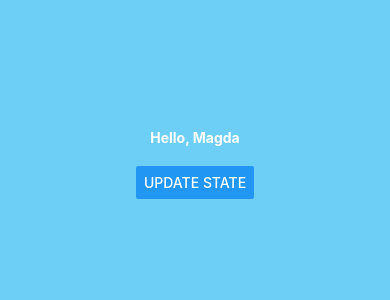
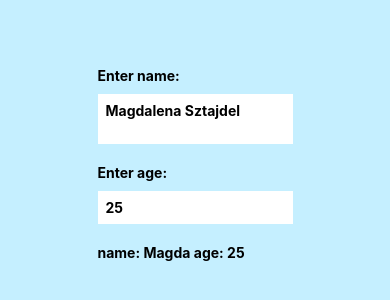
Before and after one commit to kekemato/react-native-tutorial, a React Native app: screen / in a window 390 px wide. Shown: the part 258-558 px from the top of the page. Built offline with nearby package versions, Linux system fonts and the light colour scheme.

Commit message:
input examples lesson

```diff
--- a/App.js
+++ b/App.js
@@ -1,8 +1,9 @@
 import React, { useState } from "react";
-import { Button, StyleSheet, Text, View } from "react-native";
+import { StyleSheet, Text, TextInput, View } from "react-native";
 
 export default function App() {
   const [name, setName] = useState("Magda");
+  const [age, setAge] = useState("25");
 
   const clickHandler = () => {
     setName((prevState) => (prevState === "Magda" ? "Patryk" : "Magda"));
@@ -10,11 +11,24 @@ export default function App() {
 
   return (
     <View style={styles.container}>
-      <View style={styles.header}>
-        <Text style={styles.boldText}>Hello, {name}</Text>
-      </View>
-      <View style={styles.buttonContainer}>
-        <Button title="Update state" onPress={clickHandler} />
+      <View style={styles.fromContainer}>
+        <Text style={styles.inputLabel}>Enter name:</Text>
+        <TextInput
+          multiline={true}
+          style={styles.input}
+          placeholder="Magdalena Sztajdel"
+          onChangeText={(value) => setName(value)}
+        />
+        <Text style={styles.inputLabel}>Enter age:</Text>
+        <TextInput
+          keyboardType="numeric"
+          style={styles.input}
+          placeholder="25"
+          onChangeText={(value) => setAge(value)}
+        />
+        <Text style={styles.inputLabel}>
+          name: {name} age: {age}
+        </Text>
       </View>
     </View>
   );
@@ -23,15 +37,24 @@ export default function App() {
 const styles = StyleSheet.create({
   container: {
     flex: 1,
-    backgroundColor: "#6dcff6",
+    backgroundColor: "#c5efff",
     alignItems: "center",
     justifyContent: "center",
   },
   boldText: {
     fontWeight: "bold",
-    color: "#fff",
   },
-  buttonContainer: {
-    marginTop: 20,
+  fromContainer: {
+    width: "50%",
+  },
+  inputLabel: {
+    fontWeight: "bold",
+  },
+  input: {
+    padding: 8,
+    marginTop: 10,
+    marginBottom: 20,
+    fontWeight: "bold",
+    backgroundColor: "#fff",
   },
 });
```
